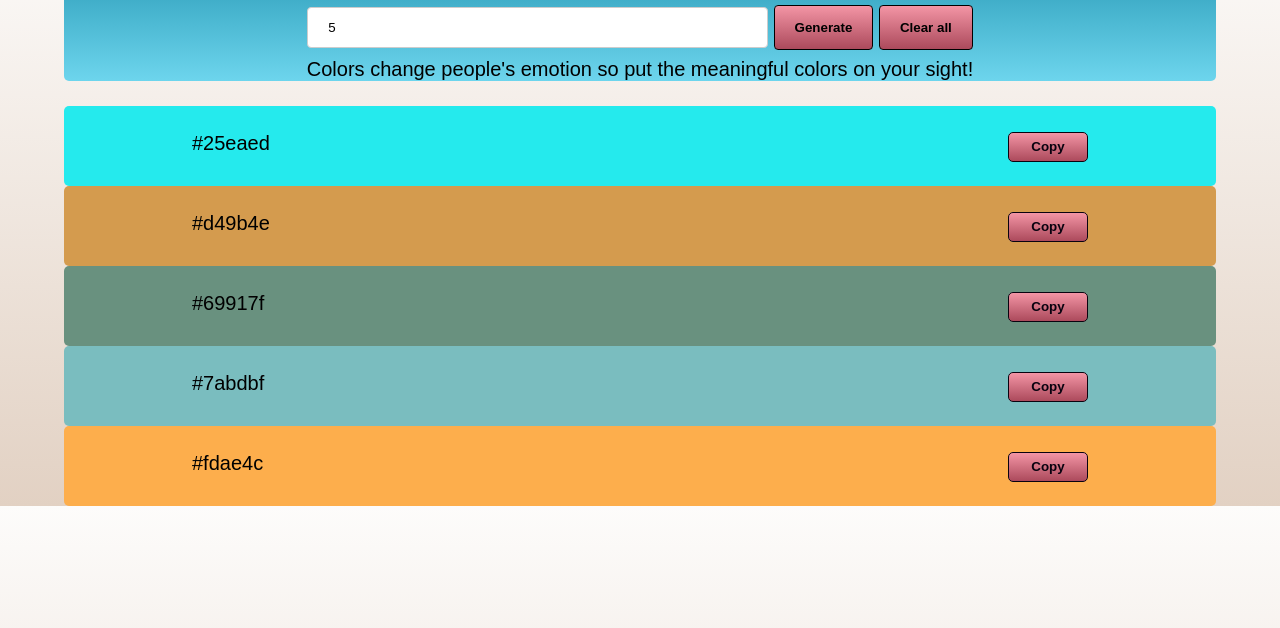
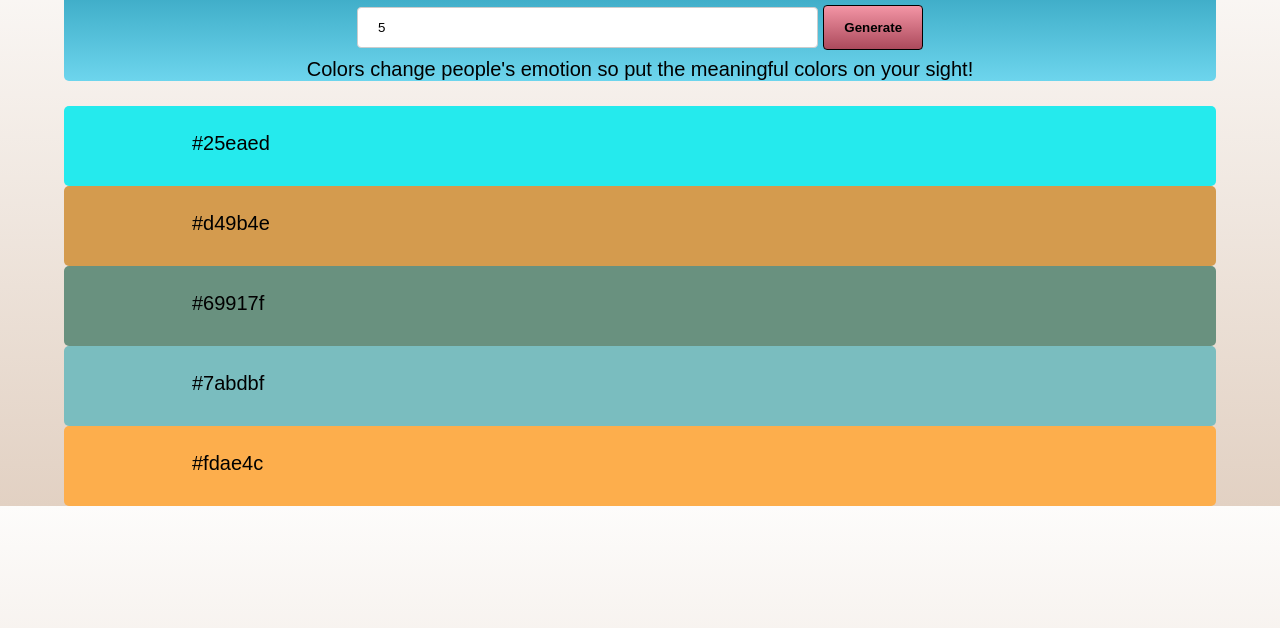
Before and after one commit to MirelaViit/HexColor-Generator, a plain HTML site: page index.html in a window 1280 px wide. Both pictures are taken after typing "5" into the empty fields and a click on the button "Generate". Shown: the part 84-712 px from the top of the page. Drawn offline with Linux system fonts and the light colour scheme.

Commit message:
finnished

```diff
--- a/HexColorgen.js
+++ b/HexColorgen.js
@@ -1,5 +1,6 @@
 let main = document.querySelector("main");
 const input = document.querySelector(".input");
+
 const button = document.querySelector(".button");
 button.addEventListener("click", generateDivs);
 
@@ -21,20 +22,13 @@ function generateDivs(number) {
     main.appendChild(colorDiv);
     colorDiv.classList.add("colorDiv-style");
     colorDiv.innerHTML = "";
+
     colorDiv.style.background = color;
     colorDiv.innerHTML = color;
-    let button2 = document.createElement("button");
-    button2.classList.add("copybutton");
-    colorDiv.appendChild(button2);
-    button2.innerHTML = "Copy";
-    button2.addEventListener("click", () => {
-      colorDiv.clipboard.writeText(color);
+    colorDiv.addEventListener("click", () => {
+      navigator.clipboard.writeText(color);
     });
+
+    main.appendChild(colorDiv);
   }
 }
-
-document.querySelector(".buttonClear");
-addEventListener("click", function(e) {
-  e.target.colorDiv.innerHTML = "";
-  // document.querySelector(main).innerHTML = "";
-});
--- a/index.html
+++ b/index.html
@@ -35,14 +35,14 @@
           value="Generate"
         />
 
-        <input
+        <!-- <input
           class="buttonClear"
           id="clear"
           type="button"
           placeholder="Clear all"
           name="Generate"
           value="Clear all"
-        />
+        /> -->
 
         <p class="text">
           Colors change people's emotion so put the meaningful colors on your
```
